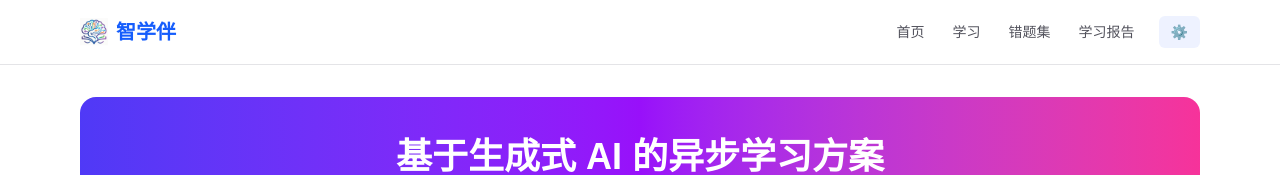
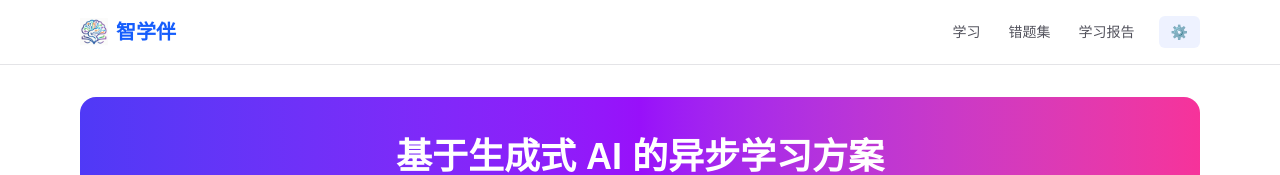
Before and after one commit to YHSome/ZhiXueBan, a Next.js app: page / in a window 1280 px wide. Shown: the top 175 px of the page. Built offline with nearby package versions, Linux system fonts and the light colour scheme.

Commit message:
refactor: 移除首页按钮，logo+文字点击返回主页

```diff
--- a/src/app/layout.js
+++ b/src/app/layout.js
@@ -32,11 +32,8 @@ export default function RootLayout({ children }) {
         {/* 顶部导航栏 */}
         <header className="bg-white dark:bg-black border-b border-zinc-200 dark:border-zinc-800">
           <div className="max-w-6xl mx-auto px-4 py-4 flex justify-between items-center">
-            <h1 className="text-xl font-bold text-blue-600 flex items-center gap-2"><img src="/logo.png" alt="智学伴" className="h-7 w-7" />智学伴</h1>
+            <a href="/" className="text-xl font-bold text-blue-600 flex items-center gap-2 hover:opacity-80 transition-opacity no-underline"><img src="/logo.png" alt="智学伴" className="h-7 w-7" />智学伴</a>
             <nav className="flex items-center gap-1">
-              <a href="/" className="px-3 py-1.5 rounded-md text-sm text-zinc-600 dark:text-zinc-400 hover:bg-zinc-100 dark:hover:bg-zinc-800 transition-colors">
-                首页
-              </a>
               <a href="/learn" className="px-3 py-1.5 rounded-md text-sm text-zinc-600 dark:text-zinc-400 hover:bg-zinc-100 dark:hover:bg-zinc-800 transition-colors">
                 学习
               </a>
```
